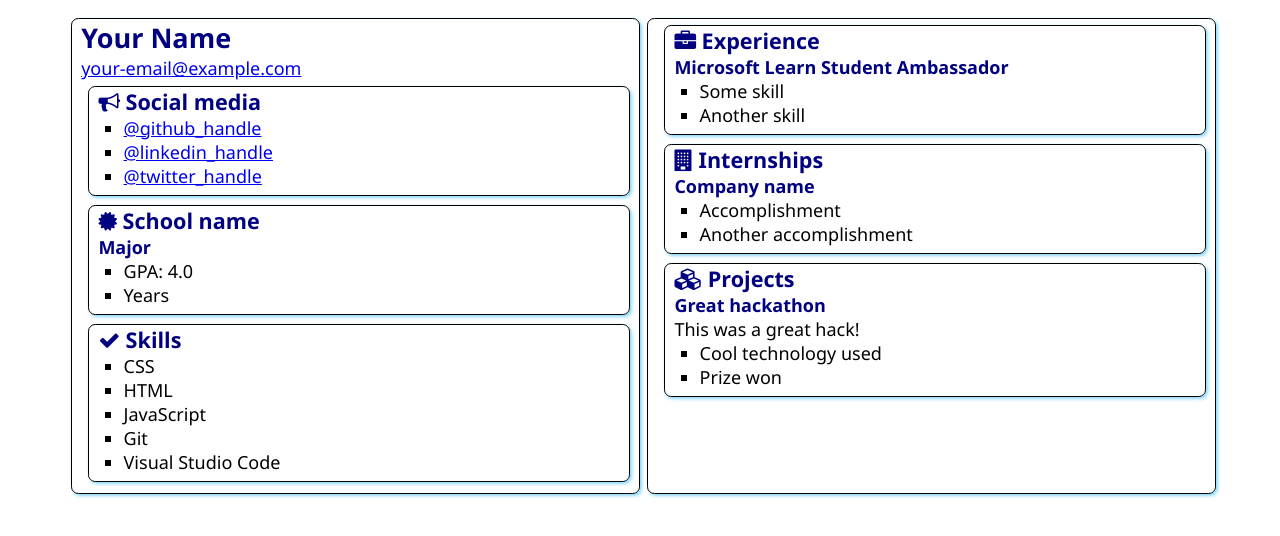
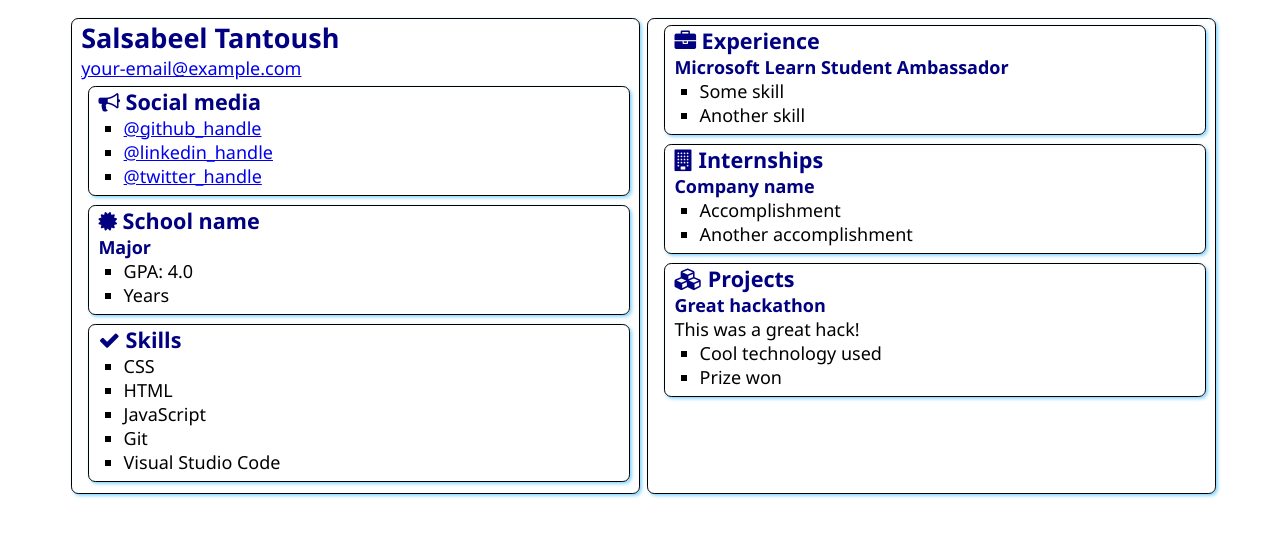
Before and after one commit to salsabeel-tn/Ambassador-SWA-Pilot, a plain HTML site: page src/index.html in a window 1280 px wide. Drawn offline with Linux system fonts and the light colour scheme.

Commit message:
added my name

```diff
--- a/src/index.html
+++ b/src/index.html
@@ -12,7 +12,7 @@
 <body>
     <main>
         <article class="box">
-            <h1>Your Name</h1>
+            <h1>Salsabeel Tantoush</h1>
             <div><a href="mailto:your.email@example.com">your-email@example.com</a></div>
 
             <section class="box">
```
